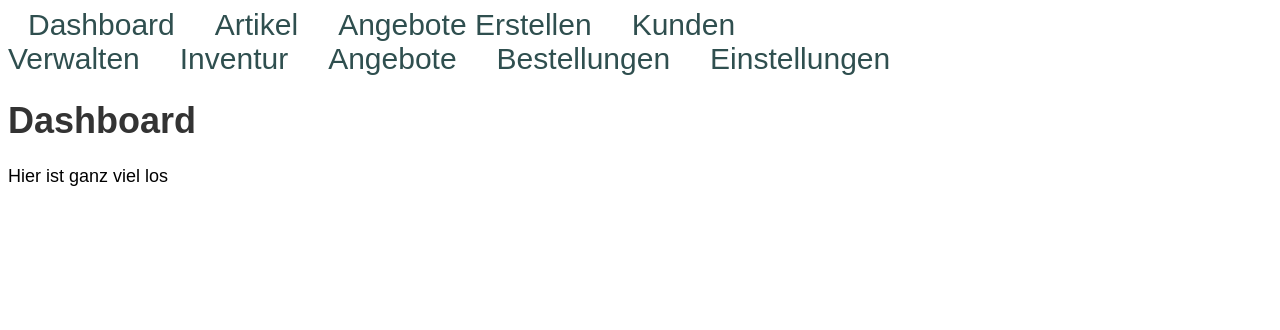
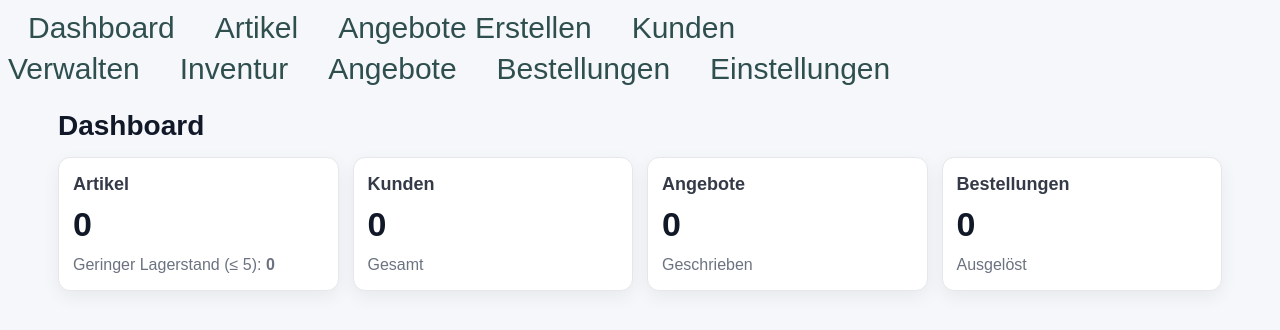
Before and after one commit to natalie-christine/DWG, a Vue app in the folder dwg-ui/: page / in a window 1280 px wide. Shown: the top 330 px of the page. Built offline with nearby package versions, Linux system fonts and the light colour scheme; no server answers; the database is empty.

Commit message:
add dashboard

```diff
--- /dev/null
+++ b/dwg-ui/src/components/AppCard.vue
@@ -0,0 +1,30 @@
+<template>
+    <div class="card">
+      <div v-if="title" class="card__title">{{ title }}</div>
+      <div class="card__content">
+        <slot />
+      </div>
+    </div>
+  </template>
+
+  <script setup lang="ts">
+  defineProps<{ title?: string }>();
+  </script>
+
+  <style scoped>
+  .card{
+    background: var(--panel);
+    border: 1px solid var(--border);
+    border-radius: var(--radius);
+    box-shadow: var(--shadow);
+    padding: 14px;
+  }
+  .card__title{
+    font-size: var(--fs-lg);
+    font-weight: 750;
+    margin-bottom: 10px;
+  }
+  .card__content{
+    font-size: var(--fs-base);
+  }
+  </style>
--- a/dwg-ui/src/main.js
+++ b/dwg-ui/src/main.js
@@ -2,6 +2,8 @@ import { createApp } from 'vue';
 import App from './App.vue';
 import router from './router';
 import "toastify-js/src/toastify.css";
+import "./styles/theme.css";
+
 
 
 createApp(App).use(router).mount('#app');
--- a/dwg-ui/src/pages/Artikel.vue
+++ b/dwg-ui/src/pages/Artikel.vue
@@ -13,9 +13,5 @@ import Artikelliste from "../components/Artikelliste.vue";
 
 
 <style scoped>
-.page {
-  background-color: rgba(58, 102, 102, 0.342);
-  padding-left: 50px;
-  padding-top: 20px;
-}
+
 </style>
--- a/dwg-ui/src/pages/Dashboard.vue
+++ b/dwg-ui/src/pages/Dashboard.vue
@@ -1,16 +1,117 @@
 <template>
-    <div>
+  <div class="page">
     <h1>Dashboard</h1>
-      <p>Hier ist ganz viel los</p>
+
+    <div v-if="loading">Lade…</div>
+    <div v-else-if="errorMsg" class="error">{{ errorMsg }}</div>
+
+    <div v-else class="grid dashboard-grid">
+      <div class="panel card">
+        <div class="title">Artikel</div>
+        <div class="kpiValue">{{ artikelTotal }}</div>
+        <div class="muted">
+          Geringer Lagerstand (≤ {{ artikelThreshold }}): <b>{{ artikelLow }}</b>
+        </div>
+      </div>
+
+      <div class="panel card">
+        <div class="title">Kunden</div>
+        <div class="kpiValue">{{ kundenCount }}</div>
+        <div class="muted">Gesamt</div>
+      </div>
+
+      <div class="panel card">
+        <div class="title">Angebote</div>
+        <div class="kpiValue">{{ angeboteCount }}</div>
+        <div class="muted">Geschrieben</div>
+      </div>
+
+      <div class="panel card">
+        <div class="title">Bestellungen</div>
+        <div class="kpiValue">{{ bestellungenCount }}</div>
+        <div class="muted">Ausgelöst</div>
+      </div>
+    </div>
   </div>
 </template>
 
 <script setup>
-  // Hier kommt später die Logik für Dashboard rein
+import { onMounted, ref } from "vue";
+import {
+  getArtikelStats,
+  getKundenCount,
+  getAngeboteCount,
+  getBestellungenCount,
+} from "../services/dashboardStats";
+
+const loading = ref(true);
+const errorMsg = ref(null);
+
+const artikelTotal = ref(0);
+const artikelLow = ref(0);
+const artikelThreshold = ref(5);
+
+const kundenCount = ref(0);
+const angeboteCount = ref(0);
+const bestellungenCount = ref(0);
+
+onMounted(async () => {
+  loading.value = true;
+  errorMsg.value = null;
+
+  try {
+    const [artikel, kunden, angebote, bestellungen] = await Promise.all([
+      getArtikelStats(),
+      getKundenCount(),
+      getAngeboteCount(),
+      getBestellungenCount(),
+    ]);
+
+    artikelTotal.value = artikel.total || 0;
+    artikelLow.value = artikel.lowStock || 0;
+    artikelThreshold.value = artikel.threshold || 5;
+
+    kundenCount.value = kunden || 0;
+    angeboteCount.value = angebote || 0;
+    bestellungenCount.value = bestellungen || 0;
+  } catch (e) {
+    console.error(e);
+    errorMsg.value = e?.message || "Fehler beim Laden der Dashboard-Daten.";
+  } finally {
+    loading.value = false;
+  }
+});
 </script>
 
 <style scoped>
-  h1 {
-    color: #333;
+.dashboard-grid{
+  grid-template-columns: repeat(4, minmax(0, 1fr));
+}
+.card{
+  padding: 14px;
+}
+.title{
+  font-size: 18px;
+  font-weight: 700;
+  opacity: .85;
+}
+.kpiValue{
+  font-size: 34px;
+  font-weight: 800;
+  margin-top: 6px;
+}
+.muted{
+  color: var(--muted, #6b7280);
+  font-size: 16px;
+  margin-top: 6px;
+}
+.error{
+  color: #b00020;
+}
+@media (max-width: 900px){
+  .dashboard-grid{ grid-template-columns: repeat(2, minmax(0, 1fr)); }
+}
+@media (max-width: 520px){
+  .dashboard-grid{ grid-template-columns: 1fr; }
 }
 </style>
--- /dev/null
+++ b/dwg-ui/src/services/dashboardStats.ts
@@ -0,0 +1,59 @@
+// src/services/dashboardStats.ts
+import { supabase } from "../lib/supabase";
+
+const LOW_STOCK_THRESHOLD = 5;
+
+export async function getArtikelStats() {
+  const { count: total, error: totalError } = await supabase
+    .from("artikel")
+    .select("*", { count: "exact", head: true });
+
+  if (totalError) throw totalError;
+
+  const { count: lowStock, error: lowError } = await supabase
+    .from("artikel")
+    .select("*", { count: "exact", head: true })
+    .lte("stock_tot", LOW_STOCK_THRESHOLD);
+
+  if (lowError) throw lowError;
+
+  return {
+    total: total ?? 0,
+    lowStock: lowStock ?? 0,
+    threshold: LOW_STOCK_THRESHOLD,
+  };
+}
+
+export async function getKundenCount() {
+  const { count, error } = await supabase
+    .from("kunden")
+    .select("*", { count: "exact", head: true });
+
+  if (error) throw error;
+  return count ?? 0;
+}
+
+export async function getAngeboteCount() {
+  const { count, error } = await supabase
+    .from("angebote")
+    .select("*", { count: "exact", head: true });
+
+  if (error) throw error;
+  return count ?? 0;
+}
+
+export async function getBestellungenCount(options?: { statuses?: string[] }) {
+  let q = supabase
+    .from("bestellungen")
+    .select("*", { count: "exact", head: true });
+
+  // Optional: nur bestimmte Stati zählen (z.B. "Neu", "Ausgelöst", "Bestätigt")
+  if (options?.statuses?.length) {
+    q = q.in("status", options.statuses);
+  }
+
+  const { count, error } = await q;
+
+  if (error) throw error;
+  return count ?? 0;
+}
--- /dev/null
+++ b/dwg-ui/src/styles/theme.css
@@ -0,0 +1,63 @@
+:root{
+    /* Typography */
+    --font-sans: system-ui, -apple-system, Segoe UI, Roboto, Arial, sans-serif;
+    --fs-base: 18px;          /* groß & gut lesbar */
+    --fs-sm: 16px;
+    --fs-lg: 22px;
+    --fs-xl: 28px;
+    --lh: 1.35;
+
+    /* Layout */
+    --radius: 12px;
+    --radius-sm: 10px;
+    --shadow: 0 6px 18px rgba(0,0,0,.06);
+
+    /* Colors */
+    --bg: #f6f7fb;
+    --panel: #ffffff;
+    --text: #111827;
+    --muted: #6b7280;
+    --border: #e5e7eb;
+
+    /* Buttons */
+    --blue: #2563eb;
+    --blue-h: #1d4ed8;
+
+    --green: #16a34a;
+    --green-h: #15803d;
+
+    --red: #dc2626;
+    --red-h: #b91c1c;
+  }
+
+  html, body {
+    font-family: var(--font-sans);
+    font-size: var(--fs-base);
+    line-height: var(--lh);
+    color: var(--text);
+    background: var(--bg);
+  }
+
+  * { box-sizing: border-box; }
+
+  h1 { font-size: var(--fs-xl); margin: 0 0 12px; }
+  h2 { font-size: 24px; margin: 0 0 10px; }
+  p  { margin: 0; color: var(--text); }
+
+  .page {
+    padding: 18px;
+    max-width: 1200px;
+    margin: 0 auto;
+  }
+
+  .panel {
+    background: var(--panel);
+    border: 1px solid var(--border);
+    border-radius: var(--radius);
+    box-shadow: var(--shadow);
+  }
+
+  .grid {
+    display: grid;
+    gap: 14px;
+  }
```
Also changed, not shown: dwg-ui/src/components/AppButton.vue (added, +57 -0 lines). Lines whose indentation alone changed are shown as unchanged.
